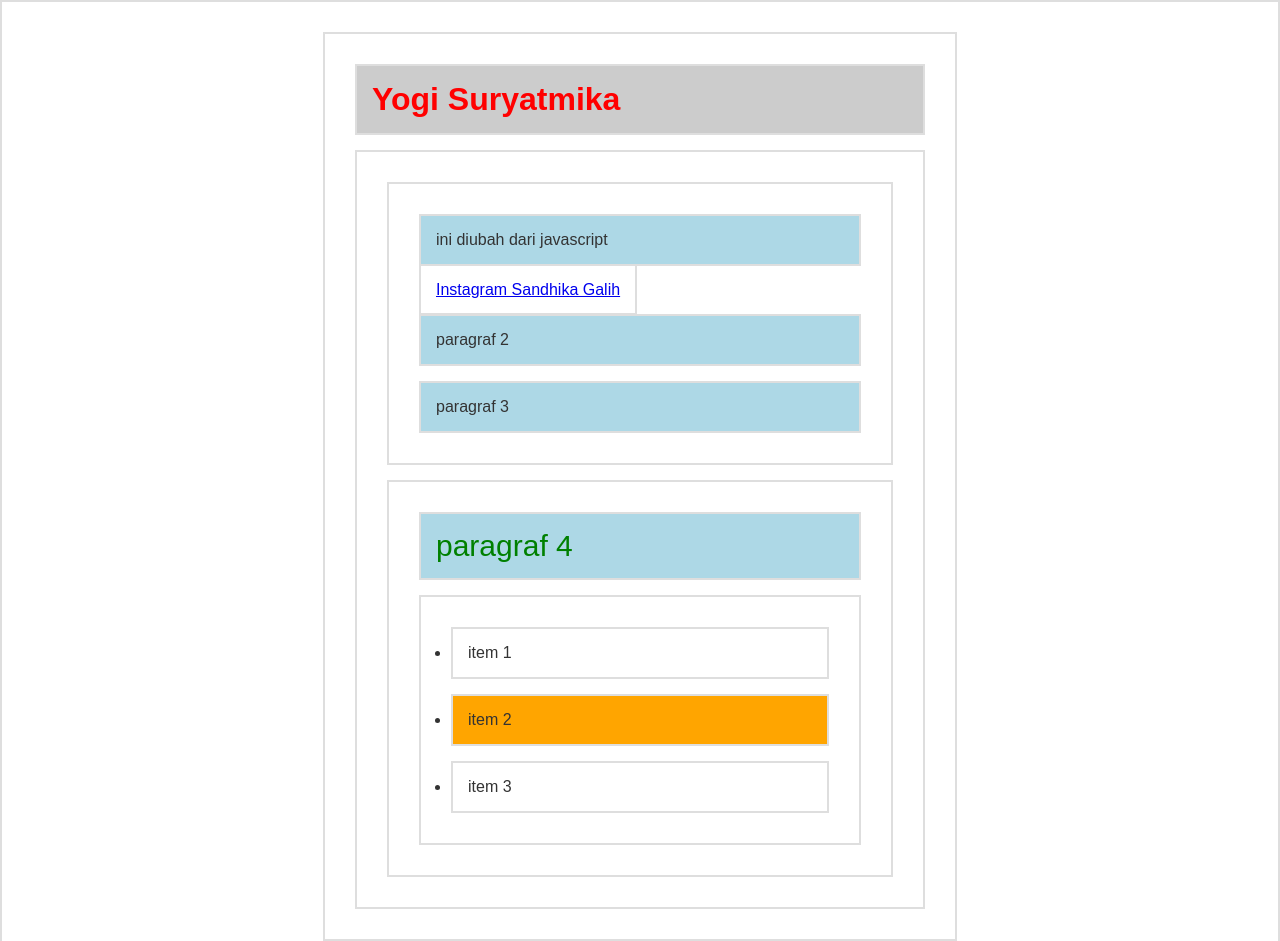
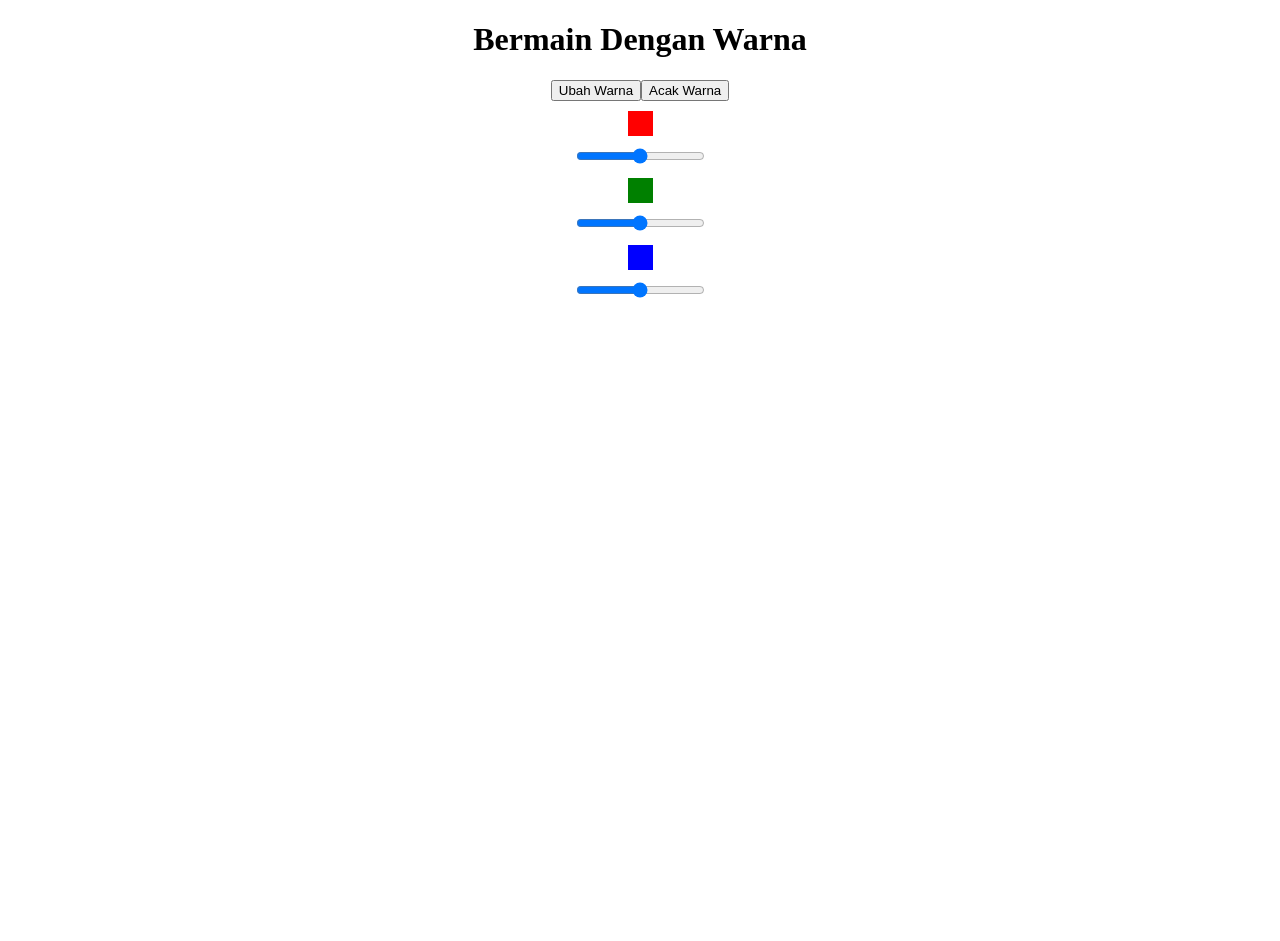
Before and after one commit to yogiksuryatmika19/JS-DOM-Color-Slider, a plain HTML site: page index.html in a window 1280 px wide. Shown: the top 941 px of the page. After the commit the page ends 821 px from the top, so only its background shows below. Drawn offline with Linux system fonts and the light colour scheme.

Commit message:
buat color slider JS DOM

```diff
--- a/index.html
+++ b/index.html
@@ -1,50 +1,53 @@
 <!DOCTYPE html>
-<html lang="en">
+<html>
   <head>
     <meta charset="UTF-8" />
-    <title>Dom Selection</title>
+    <meta
+      name="viewport"
+      content="width=device-width, initial-scale=1.0"
+    />
     <style>
-      * {
-        border: 2px solid #dedede;
-        padding: 15px;
-        margin: 15px;
+      body {
+        text-align: center;
       }
-
-      html {
-        margin: 0;
-        padding: 0;
+      .biru-muda {
+        background-color: lightblue;
       }
-
+      .kotak {
+        width: 25px;
+        height: 25px;
+        margin: 10px auto;
+      }
+      .merah {
+        background-color: red;
+      }
+      .hijau {
+        background-color: green;
+      }
+      .biru {
+        background-color: blue;
+      }
+      html,
       body {
-        max-width: 600px;
-        margin: 30px auto;
-        font-family: sans-serif;
-        color: #333;
+        height: 100%;
       }
     </style>
   </head>
+  <body>
+    <h1>Bermain Dengan Warna</h1>
+    <button type="button" id="tUbahWarna">
+      Ubah Warna
+    </button>
 
-  <body>
-    <h1 id="judul">Hello World</h1>
-    <div id="container">
-      <section id="a">
-        <p class="p1">paragraf 1</p>
-        <a href="http://instagram.com/sandhikagalih"
-          >Instagram Sandhika Galih</a
-        >
-        <p class="p2">paragraf 2</p>
-        <p class="p3">paragraf 3</p>
-      </section>
-      <section id="b">
-        <p>paragraf 4</p>
-        <ul>
-          <li>item 1</li>
-          <li>item 2</li>
-          <li>item 3</li>
-        </ul>
-      </section>
-    </div>
+    <br />
+    <div class="kotak merah"></div>
+    <input type="range" name="sMerah" min="0" max="255 " />
 
-    <script src="script.js"></script>
+    <div class="kotak hijau"></div>
+    <input type="range" name="sHijau" min="0" max="255" />
+
+    <div class="kotak biru"></div>
+    <input type="range" name="sBiru" min="0" max="255" />
   </body>
+  <script src="script.js"></script>
 </html>
--- a/script.js
+++ b/script.js
@@ -1,24 +1,57 @@
-let judul = document.getElementById("judul");
-judul.style.color = "red";
-judul.style.backgroundColor = "#ccc";
-judul.innerHTML = "Yogi Suryatmika";
+const tUbahWarna = document.getElementById("tUbahWarna");
+tUbahWarna.addEventListener("click", function (e) {
+  document.body.classList.toggle("biru-muda");
+});
 
-const p = document.getElementsByTagName("p");
-for (let i = 0; i < p.length; i++) {
-  p[i].style.backgroundColor = "lightblue";
-}
+const tAcakWarna = document.createElement("button");
+const teksTombol = document.createTextNode("Acak Warna");
+tAcakWarna.appendChild(teksTombol);
+tAcakWarna.setAttribute("type", "button");
 
-// class
-const p1 = document.getElementsByClassName("p1");
-p1[0].innerHTML = "ini diubah dari javascript";
+tUbahWarna.after(tAcakWarna);
 
-// querySelector
-const p4 = document.querySelector("#b p");
-p4.style.color = "green";
-p4.style.fontSize = "30px";
+tAcakWarna.addEventListener("click", function () {
+  const r = Math.round(Math.random() * 255 + 1);
+  const g = Math.round(Math.random() * 255 + 1);
+  const b = Math.round(Math.random() * 255 + 1);
+  document.body.style.backgroundColor =
+    "rgb(" + r + "  , " + g + ", " + b + ")";
+});
 
-const li2 = document.querySelector(
-  "section#b ul li:nth-child(2)"
-);
+const sMerah = document.querySelector("input[name=sMerah]");
+sMerah.addEventListener("input", function (e) {
+  const r = sMerah.value;
+  const g = sHijau.value;
+  const b = sBiru.value;
+  document.body.style.backgroundColor =
+    "rgb(" + r + "," + g + "," + b + ")";
+});
 
-li2.style.backgroundColor = "orange";
+const sHijau = document.querySelector("input[name=sHijau]");
+sHijau.addEventListener("input", function (e) {
+  const r = sMerah.value;
+  const g = sHijau.value;
+  const b = sBiru.value;
+  document.body.style.backgroundColor =
+    "rgb(" + r + "," + g + "," + b + ")";
+});
+
+const sBiru = document.querySelector("input[name=sBiru]");
+sBiru.addEventListener("input", function (e) {
+  const r = sMerah.value;
+  const g = sHijau.value;
+  const b = sBiru.value;
+  document.body.style.backgroundColor =
+    "rgb(" + r + "," + g + "," + b + ")";
+});
+
+document.body.addEventListener("mousemove", function (e) {
+  const xPos = Math.round(
+    (e.clientX / window.innerWidth) * 255
+  );
+  const yPos = Math.round(
+    (e.clientY / window.innerHeight) * 255
+  );
+  document.body.style.backgroundColor =
+    "rgb(" + xPos + "," + yPos + ", 100 )";
+});
```
Also changed, not shown: konfigurasi snippet.txt (deleted, +0 -18 lines).
